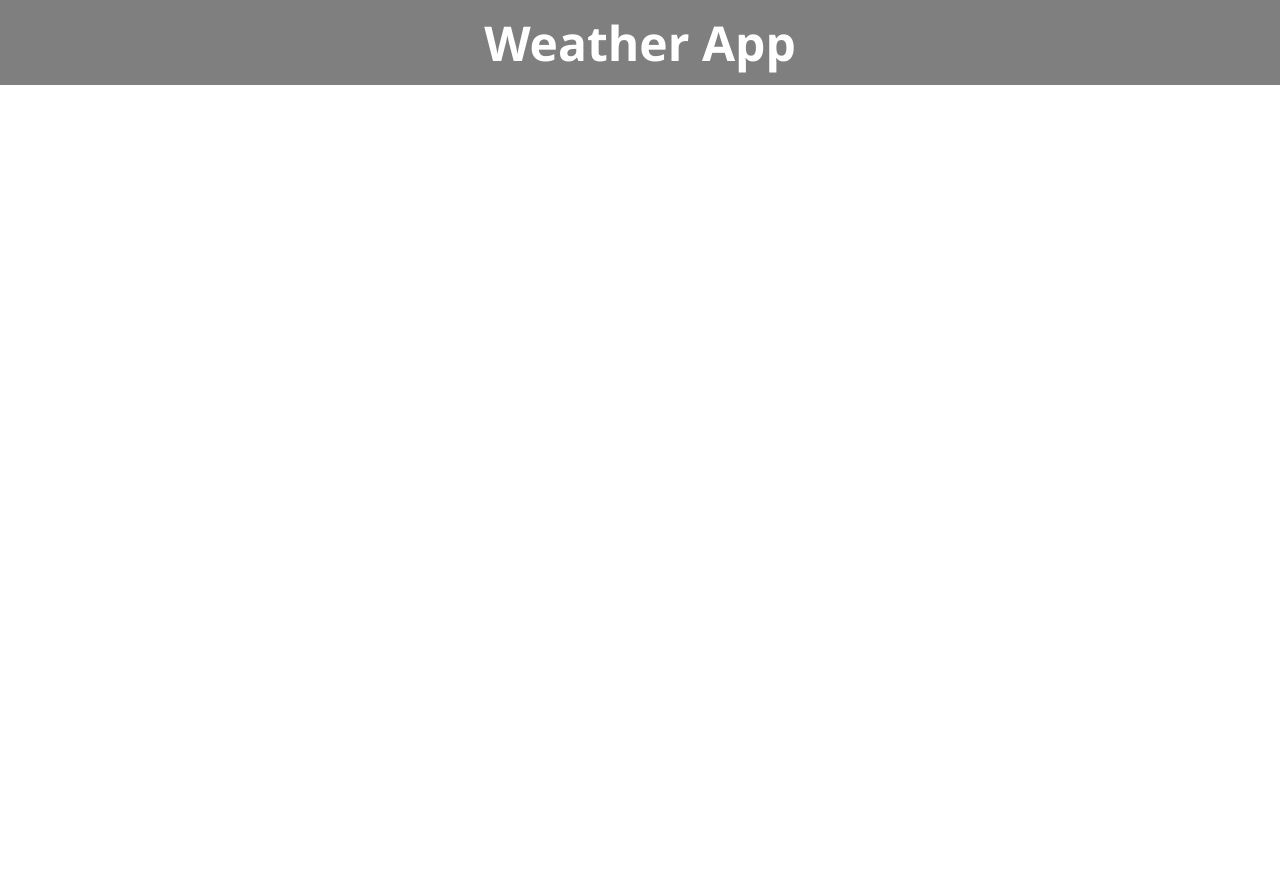
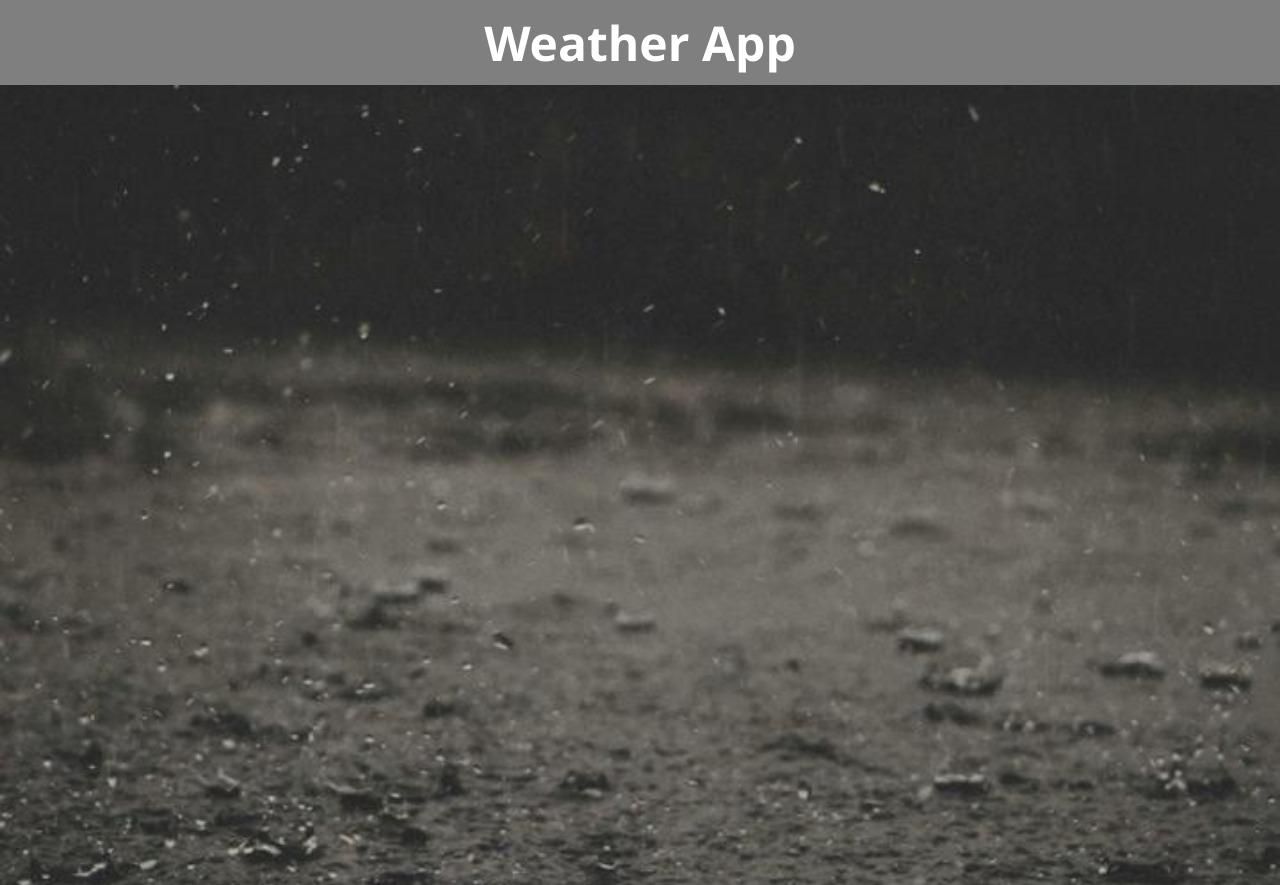
Before and after one commit to 4wiafe/weather-app, a website built with webpack: page src/template.html in a window 1280 px wide. Before the commit the page ends 800 px from the top, so only its background shows below. Built offline with nearby package versions, Linux system fonts and the light colour scheme.

Commit message:
Add background image to the app

```diff
--- a/src/index.js
+++ b/src/index.js
@@ -1 +1,2 @@
 import "./styles.css";
+import bgImage from "./assets/images/weather_bg.jpg";
--- a/src/styles.css
+++ b/src/styles.css
@@ -22,3 +22,13 @@ h1 {
   color: #fff;
   font-size: 3rem;
 }
+
+.bg-image {
+  /* Image owner Drift Shutterbug */
+  background: url(./assets/images/weather_bg.jpg);
+  background-size: cover;
+  background-repeat: no-repeat;
+  background-position: center;
+  height: 100vh;
+  width: 100%;
+}
--- a/src/template.html
+++ b/src/template.html
@@ -7,5 +7,6 @@
 </head>
 <body>
   <h1 class="app-title">Weather App</h1>
+  <div class="bg-image"></div>
 </body>
 </html>
```
Also changed, not shown: src/assets/images/weather_bg.jpg (added).
